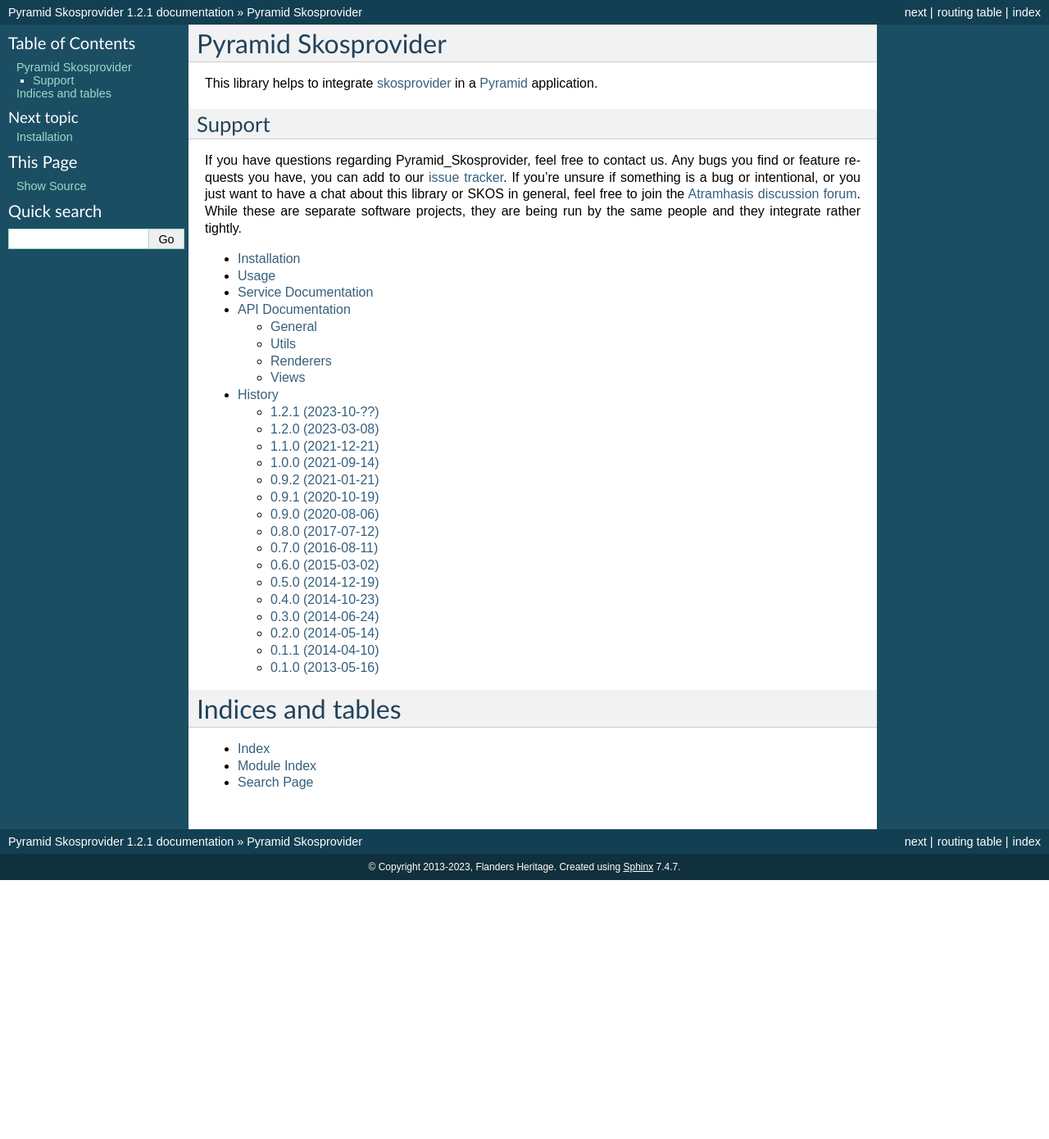
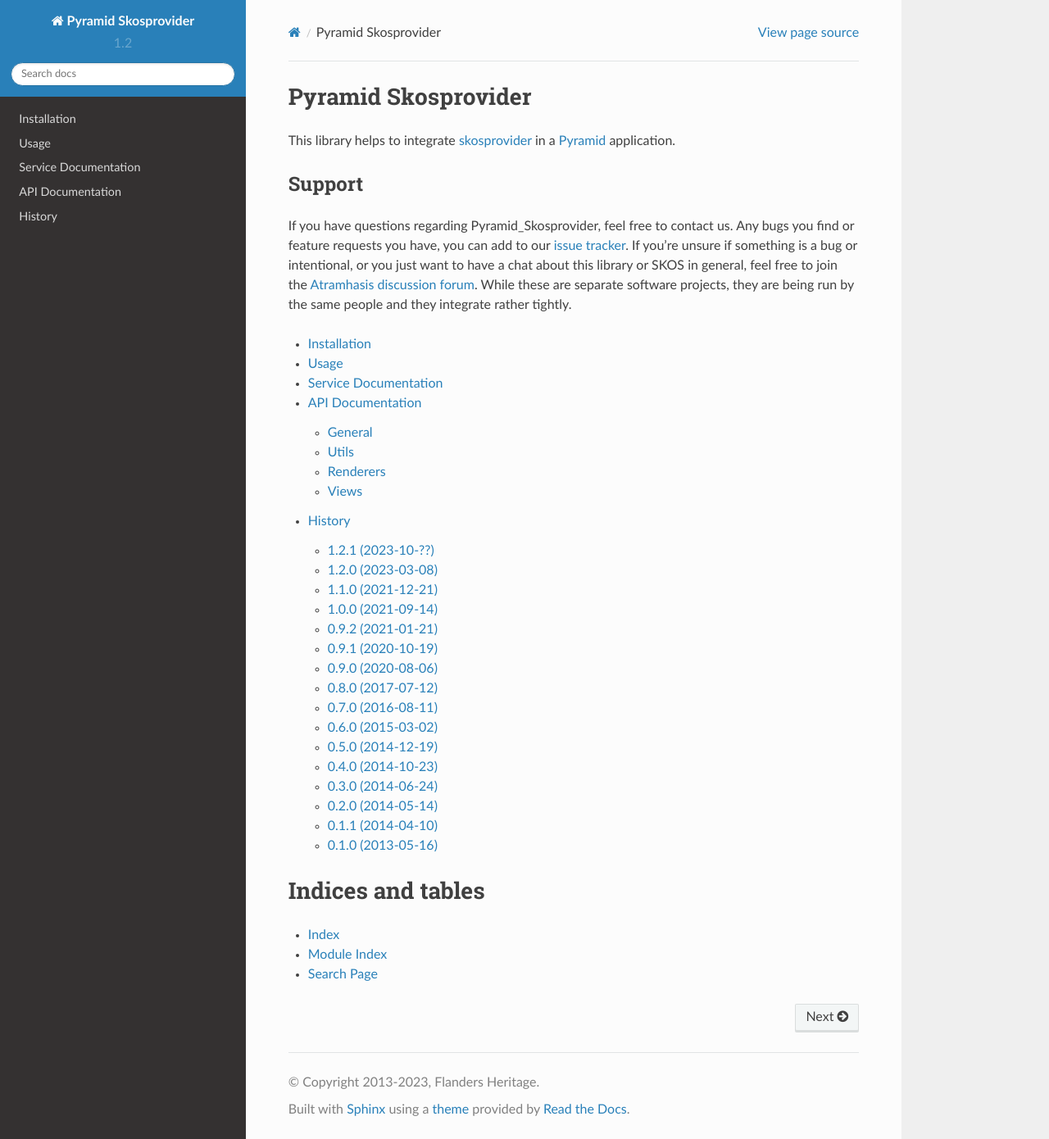
Before and after one commit to OnroerendErfgoed/pyramid_skosprovider, a Sphinx documentation site: the page built from docs/index.rst, in a window 1280 px wide and 1390 px high. Shown: the whole window at 82% size. Built offline with Sphinx 7.4.7 and the Read the Docs theme 2.0.0, drawn with Linux system fonts in a browser that asks for light colours.

Commit message:
Update Sphinx theme. Refs #104

```diff
--- a/docs/conf.py
+++ b/docs/conf.py
@@ -35,7 +35,8 @@
     'sphinx.ext.intersphinx',
     'sphinx.ext.todo',
     'sphinx.ext.viewcode',
-    'sphinxcontrib.httpdomain'
+    'sphinxcontrib.httpdomain',
+    'sphinx_rtd_theme'
 ]
 
 # Add any paths that contain templates here, relative to this directory.
@@ -106,7 +107,7 @@
 
 # The theme to use for HTML and HTML Help pages.  See the documentation for
 # a list of builtin themes.
-html_theme = 'default'
+html_theme = 'sphinx_rtd_theme'
 
 # Theme options are theme-specific and customize the look and feel of a theme
 # further.  For a list of options available for each theme, see the
--- a/requirements-dev.txt
+++ b/requirements-dev.txt
@@ -5,6 +5,7 @@
 Sphinx==6.2.1
 sphinxcontrib-httpdomain==1.8.1
 pygments==2.16.1
+sphinx_rtd_theme==1.3.0
 
 # Linting
 flake8==4.0.1
```
